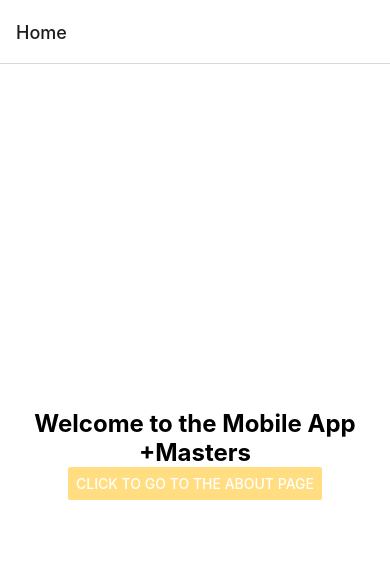
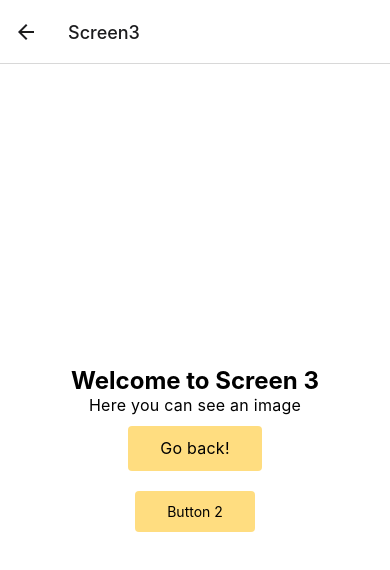
Before and after one commit to GinaKon/AwesomeApp, a React Native app: screen /Screen3 in a window 390 px wide. Shown: the top 570 px of the page. Built offline with nearby package versions, Linux system fonts and the light colour scheme.

Commit message:
New screens

```diff
--- a/App.js
+++ b/App.js
@@ -2,6 +2,8 @@ import { createStackNavigator } from '@react-navigation/stack';
 import {NavigationContainer} from '@react-navigation/native';
 import HomePage from './src/screens/Home';
 import AboutUs from './src/screens/Aboutus';
+import Screen3 from './src/screens/Screen3';
+import Screen4 from './src/screens/Screen4';
 
 
 const Stack = createStackNavigator();
@@ -12,6 +14,8 @@ export default function App() {
       <Stack.Navigator>
         <Stack.Screen name="Home" component={HomePage} />
         <Stack.Screen name="AboutUs" component={AboutUs} />
+        <Stack.Screen name ="Screen3" component={Screen3}/>
+        <Stack.Screen name = "Screen4" component = {Screen4}/>
       </Stack.Navigator>
     </NavigationContainer>
   );
--- /dev/null
+++ b/src/screens/Screen3.js
@@ -0,0 +1,57 @@
+import { StyleSheet, Text, View, TouchableOpacity } from 'react-native';
+
+export default function Screen3({ navigation }) {
+  return (
+    <View style={styles.container}>
+      <Text style={styles.header}>Welcome to Screen 3</Text>
+      <Text style={styles.textStyle}>Here you can see an image</Text>
+      <TouchableOpacity style={styles.buttonStyle} onPress={() => navigation.goBack()}>
+        <Text style={styles.textStyle}>Go back!</Text>
+      </TouchableOpacity>
+      <TouchableOpacity style={styles.button2Style} onPress={() => navigation.goBack()}>
+        <Text style={styles.buttonText}>Button 2</Text>
+      </TouchableOpacity>
+    </View>
+  );
+}
+
+const styles = StyleSheet.create({
+  header: {
+    fontSize: 24,
+    fontWeight: 'bold',
+    textAlign: 'center'
+  },
+  container: {
+    flex: 1,
+    backgroundColor: '#fff',
+    alignItems: 'center',
+    justifyContent: 'center',
+  },
+  buttonStyle: {
+    alignItems: 'center',
+    justifyContent: 'center',
+    paddingVertical: 12,
+    paddingHorizontal: 32,
+    borderRadius: 4,
+    elevation: 3,
+    backgroundColor: '#ffdd80',
+    margin: 10,
+  },
+  textStyle: {
+    fontSize: 16,
+    lineHeight: 21,
+    fontWeight: 'normal',
+    letterSpacing: 0.25,
+    color: 'black',
+  },
+  button2Style:{
+    alignItems: 'center',
+    justifyContent: 'center',
+    paddingVertical: 12,
+    paddingHorizontal: 32,
+    borderRadius: 4,
+    elevation: 3,
+    backgroundColor: '#ffdd80',
+    margin: 10,
+  },
+});
--- /dev/null
+++ b/src/screens/Screen4.js
@@ -0,0 +1,57 @@
+import { StyleSheet, Text, View, TouchableOpacity } from 'react-native';
+
+export default function Screen4({ navigation }) {
+  return (
+    <View style={styles.container}>
+      <Text style={styles.header}>Welcome to Screen 4</Text>
+      <Text style={styles.textStyle}>Here you can see an image</Text>
+      <TouchableOpacity style={styles.buttonStyle} onPress={() => navigation.goBack()}>
+        <Text style={styles.textStyle}>Go back!</Text>
+      </TouchableOpacity>
+      <TouchableOpacity style={styles.button2Style} onPress={() => navigation.goBack()}>
+        <Text style={styles.buttonText}>Button 2</Text>
+      </TouchableOpacity>
+    </View>
+  );
+}
+
+const styles = StyleSheet.create({
+  header: {
+    fontSize: 24,
+    fontWeight: 'bold',
+    textAlign: 'center'
+  },
+  container: {
+    flex: 1,
+    backgroundColor: '#fff',
+    alignItems: 'center',
+    justifyContent: 'center',
+  },
+  buttonStyle: {
+    alignItems: 'center',
+    justifyContent: 'center',
+    paddingVertical: 12,
+    paddingHorizontal: 32,
+    borderRadius: 4,
+    elevation: 3,
+    backgroundColor: '#ffdd80',
+    margin: 10,
+  },
+  textStyle: {
+    fontSize: 16,
+    lineHeight: 21,
+    fontWeight: 'normal',
+    letterSpacing: 0.25,
+    color: 'black',
+  },
+  button2Style:{
+    alignItems: 'center',
+    justifyContent: 'center',
+    paddingVertical: 12,
+    paddingHorizontal: 32,
+    borderRadius: 4,
+    elevation: 3,
+    backgroundColor: '#ffdd80',
+    margin: 10,
+  },
+});
```
